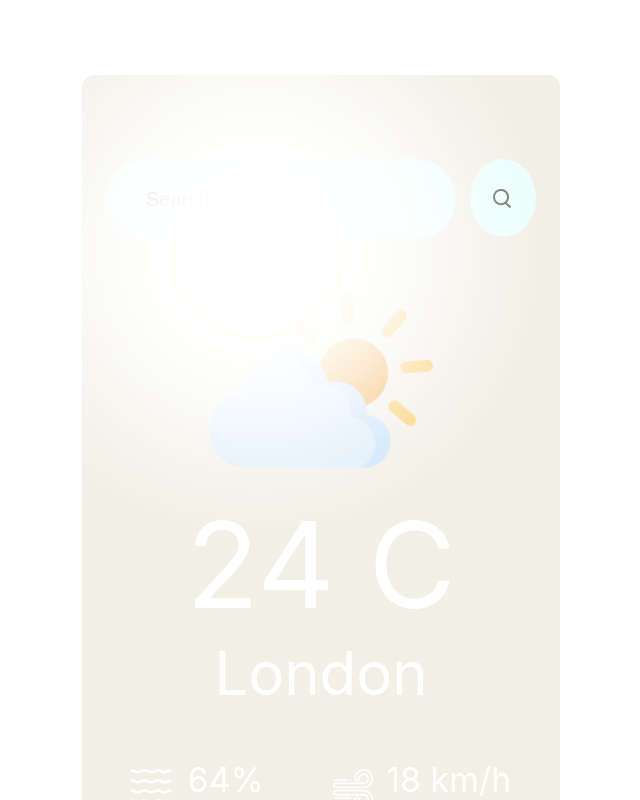
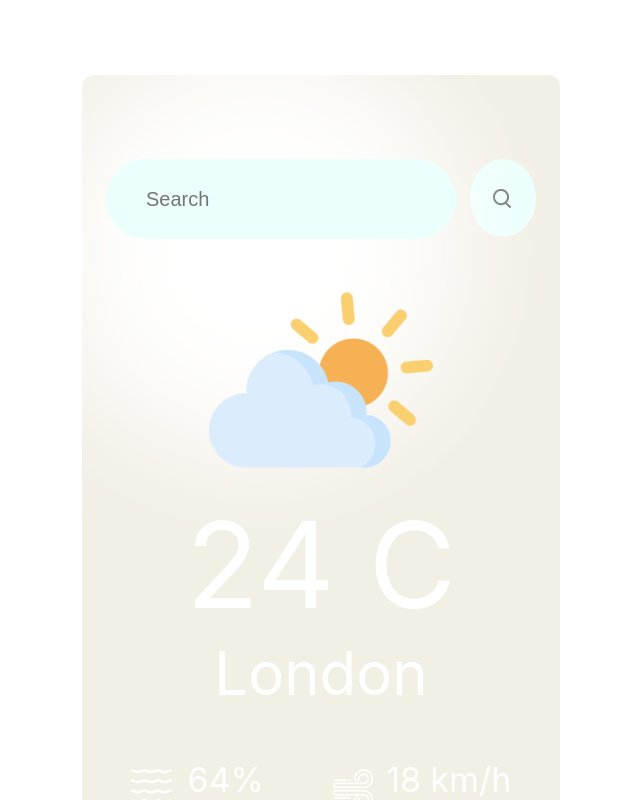
Before and after one commit to eric-mxrtin/weather-app-react, a React (Create React App) app: page / in a window 1280 px wide. Shown: the top 800 px of the page, without its empty margins (319-959 px from the left). Built offline with nearby package versions, Linux system fonts and the light colour scheme.

Commit message:
comments

```diff
--- a/src/Components/WeatherApp/WeatherApp.css
+++ b/src/Components/WeatherApp/WeatherApp.css
@@ -28,6 +28,7 @@
   color: #626262;
   font-size: 20px;
   font-weight: 400;
+  z-index: 100;
 }
 
 .search-icon {
@@ -58,6 +59,11 @@
   margin-top: 29px;
   display: flex;
   justify-content: center;
+}
+
+.weather-icon
+{
+  z-index: 200;
 }
 
 .weather-temp{
```
